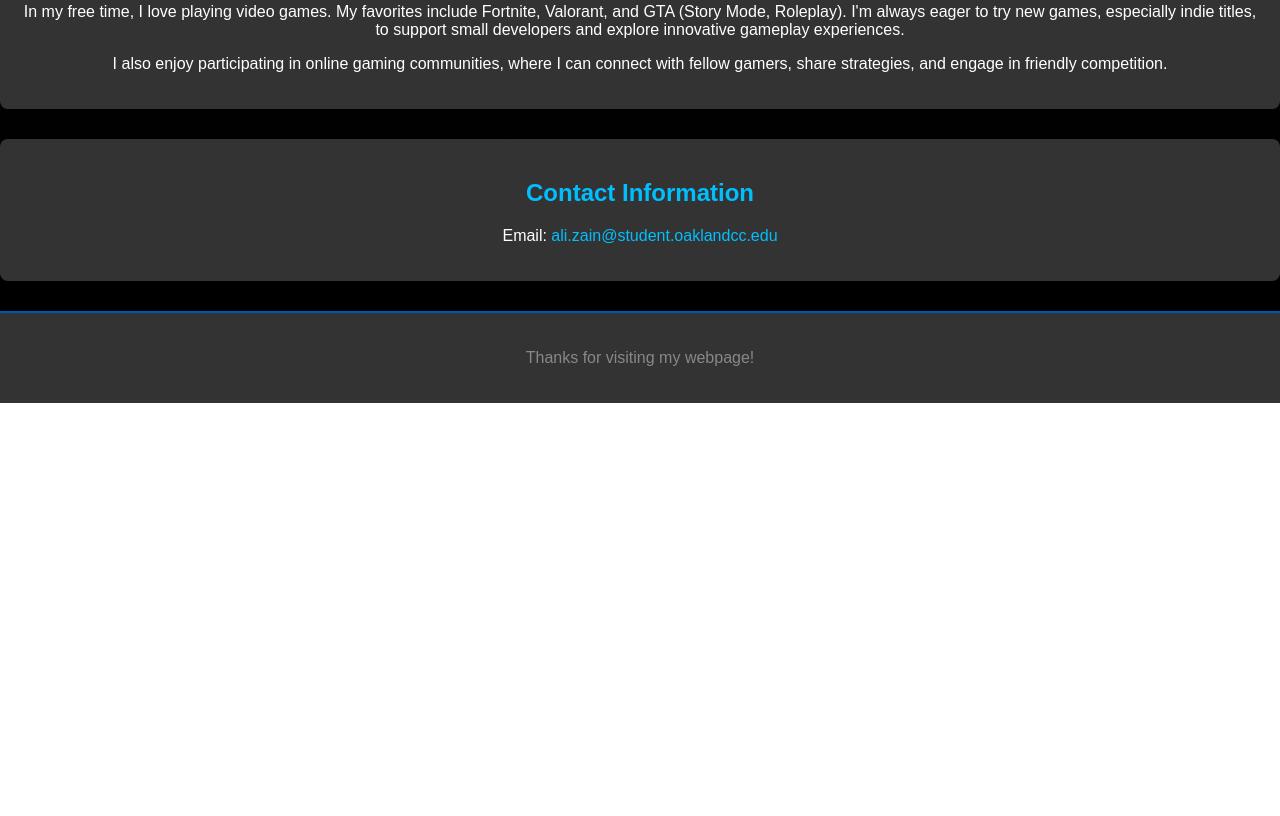
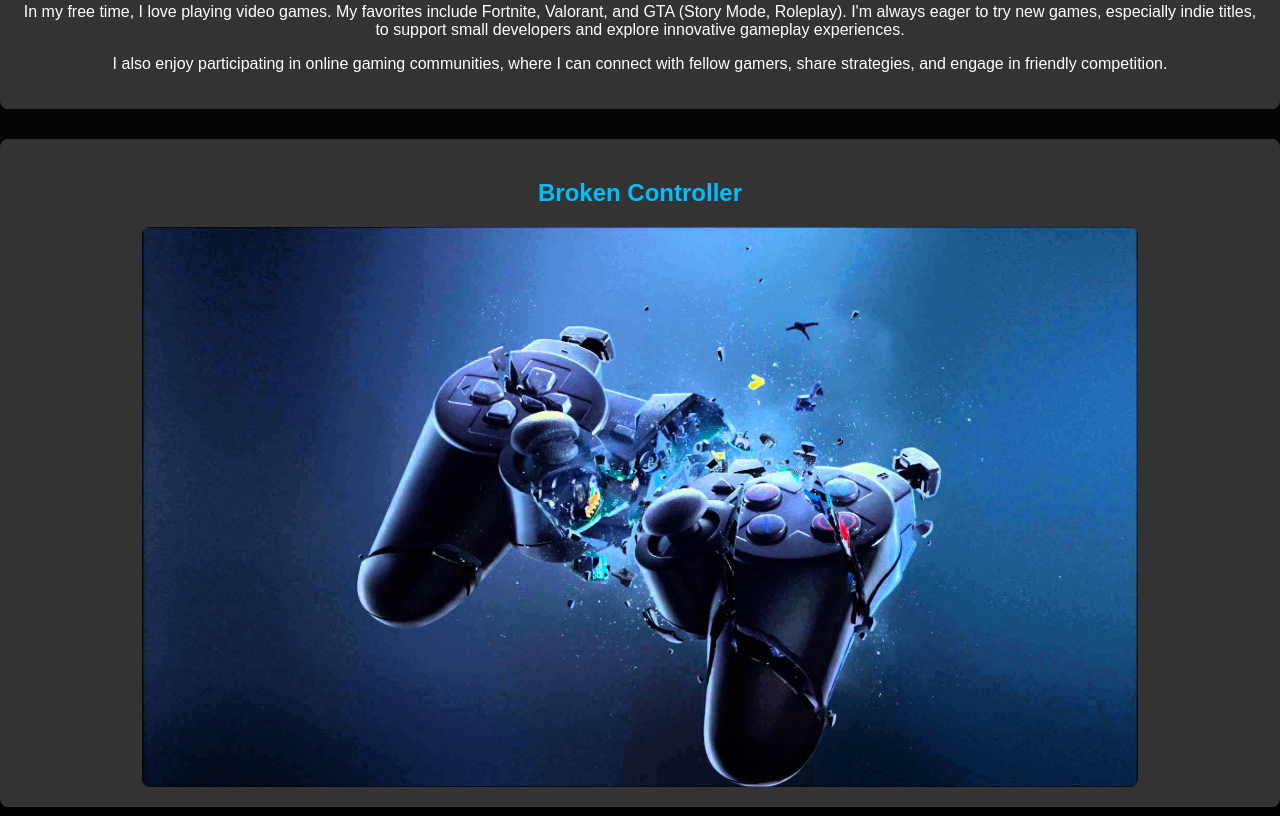
Before and after one commit to Z1Zeek/Zain-github.io, a plain HTML site: page index.html in a window 1280 px wide. Shown: the part 1944-2760 px from the top of the page. Before the commit the page ends 2347 px from the top, so only its background shows below. Drawn offline with Linux system fonts and the light colour scheme.

Commit message:
Update index.html

```diff
--- a/index.html
+++ b/index.html
@@ -98,10 +98,14 @@
         <p>However, I must admit, I have a strong dislike for Klay Thompson, just because he is trash and I'm his hater.</p>
     </section>
     <section>
-        <h2>Video Games</h2>
-        <p>In my free time, I love playing video games. My favorites include Fortnite, Valorant, and GTA (Story Mode, Roleplay). I'm always eager to try new games, especially indie titles, to support small developers and explore innovative gameplay experiences.</p>
-        <p>I also enjoy participating in online gaming communities, where I can connect with fellow gamers, share strategies, and engage in friendly competition.</p>
-    </section>
+    <h2>Video Games</h2>
+    <p>In my free time, I love playing video games. My favorites include Fortnite, Valorant, and GTA (Story Mode, Roleplay). I'm always eager to try new games, especially indie titles, to support small developers and explore innovative gameplay experiences.</p>
+    <p>I also enjoy participating in online gaming communities, where I can connect with fellow gamers, share strategies, and engage in friendly competition.</p>
+</section>
+<section>
+    <h2>Broken Controller</h2>
+    <img src="brokencontroller.jpg" alt="Broken Controller">
+</section>
     <section>
         <h2>Contact Information</h2>
         <p>Email: <a href="mailto:ali.zain@student.oaklandcc.edu">ali.zain@student.oaklandcc.edu</a></p>
```
